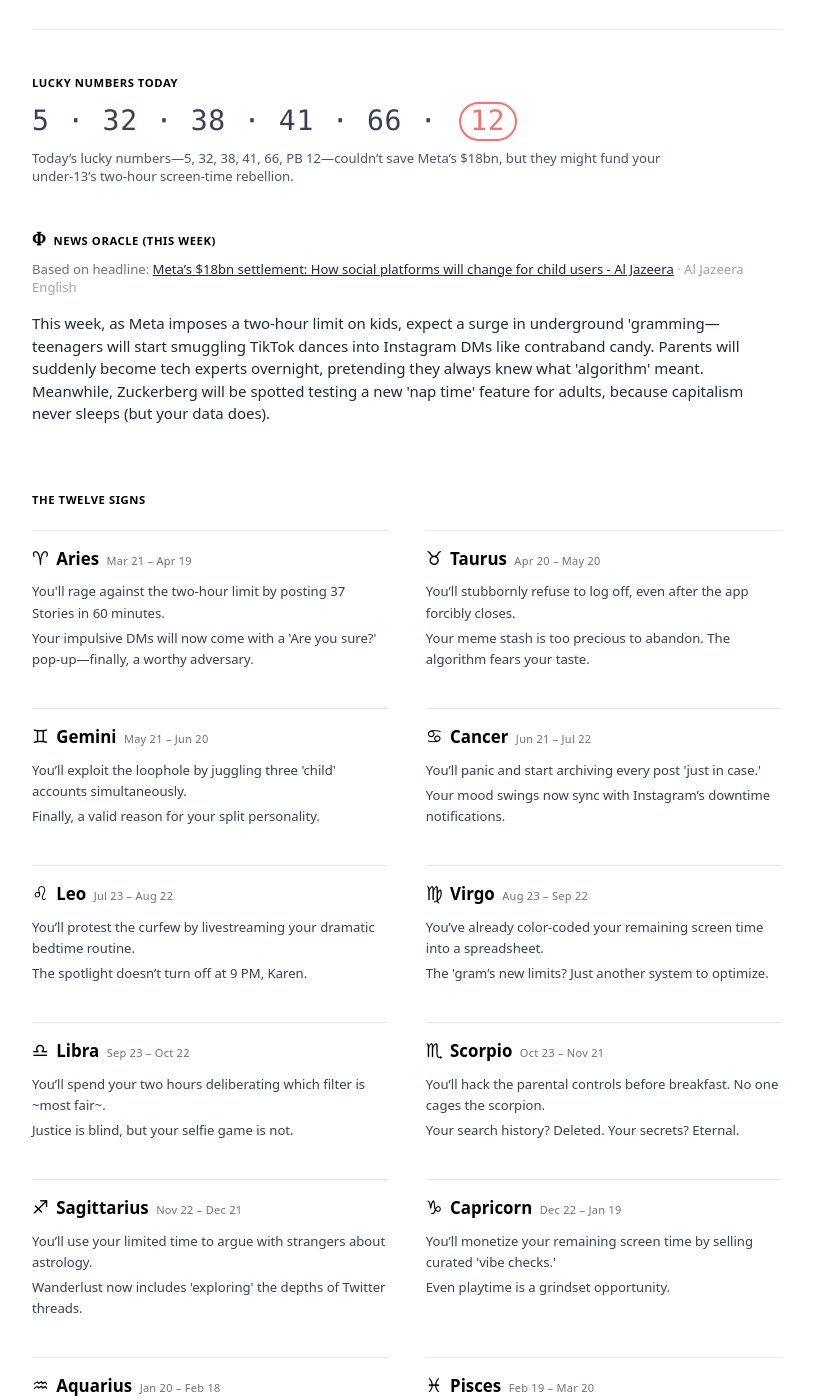
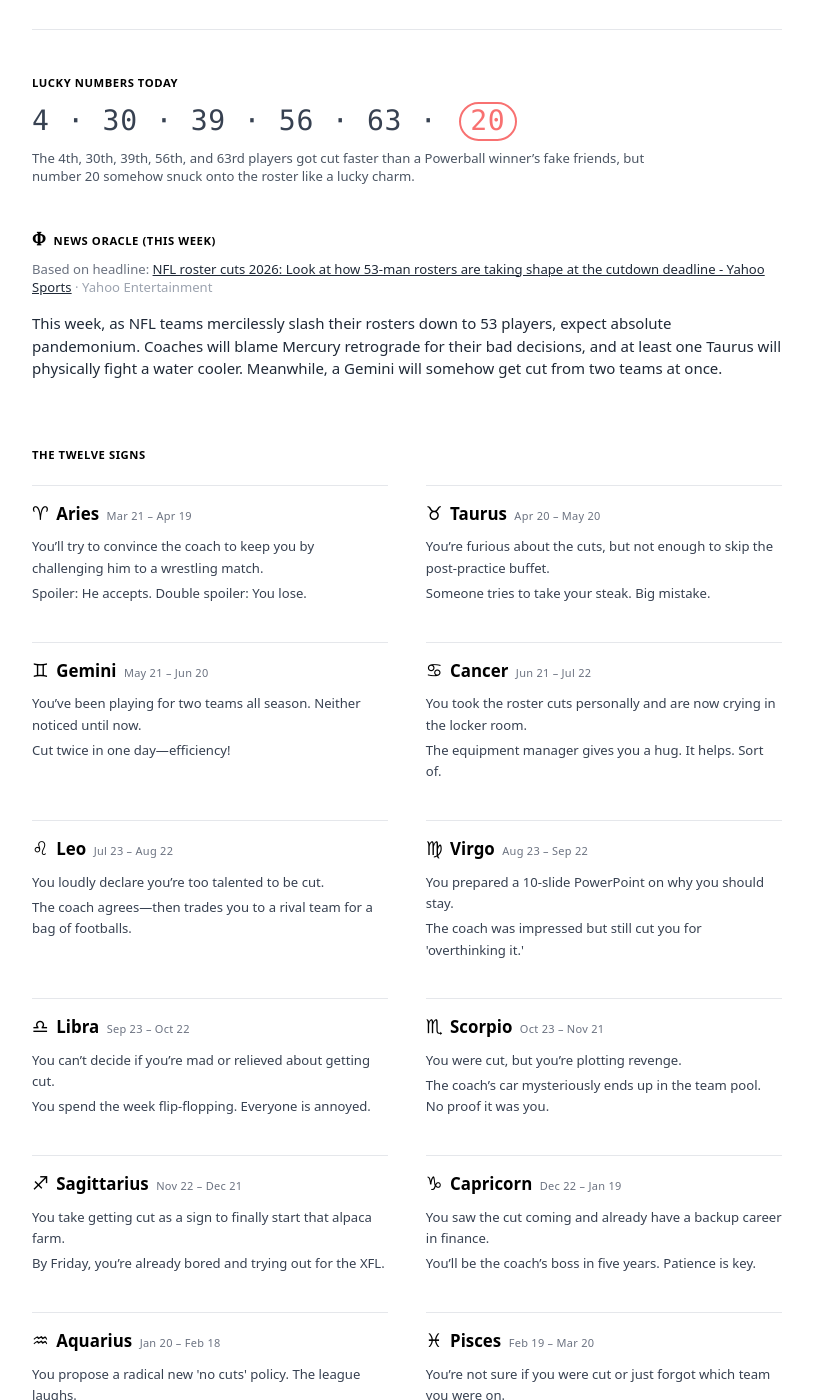
Before and after one commit to saldarji/darjix, a Jekyll site: the page built from horoscopes.html, in a window 1280 px wide and 1400 px high, scrolled down 193 px. Shown: the whole window, without its empty margins (233-1046 px from the left). Built offline with Jekyll 4.4.1, drawn with Linux system fonts in a browser that asks for light colours; some of the changed text lies outside the part shown.

Commit message:
🤖 Auto-update: Horoscopes - August 31, 2026

```diff
--- a/_data/horoscopes.json
+++ b/_data/horoscopes.json
@@ -1,98 +1,98 @@
 {
-  "page_title": "Meta's Timeout: Zodiac Edition",
-  "week_start_iso": "2026-08-28",
-  "week_label": "August 28, 2026",
-  "date_caption": "Created August 28, 2026 for the 35th week of 2026.",
-  "generated_at_iso": "2026-08-28T17:56:39Z",
+  "page_title": "NFL Cuts Chaos: Zodiac Edition",
+  "week_start_iso": "2026-08-31",
+  "week_label": "August 31, 2026",
+  "date_caption": "Created August 31, 2026 for the 36th week of 2026.",
+  "generated_at_iso": "2026-08-31T16:33:37Z",
   "news": {
-    "title": "Meta’s $18bn settlement: How social platforms will change for child users - Al Jazeera",
-    "source": "Al Jazeera English",
-    "url": "https://www.aljazeera.com/features/2026/8/27/metas-18bn-settlement-how-social-platforms-will-change-for-child-users"
+    "title": "NFL roster cuts 2026: Look at how 53-man rosters are taking shape at the cutdown deadline - Yahoo Sports",
+    "source": "Yahoo Entertainment",
+    "url": "https://sports.yahoo.com/nfl/article/nfl-roster-cuts-tracker-2026-53-man-due-sunday-as-rosters-take-shape-at-the-cutdown-deadline-160435884.html"
   },
-  "weekly_forecast": "This week, as Meta imposes a two-hour limit on kids, expect a surge in underground 'gramming—teenagers will start smuggling TikTok dances into Instagram DMs like contraband candy. Parents will suddenly become tech experts overnight, pretending they always knew what 'algorithm' meant. Meanwhile, Zuckerberg will be spotted testing a new 'nap time' feature for adults, because capitalism never sleeps (but your data does).",
+  "weekly_forecast": "This week, as NFL teams mercilessly slash their rosters down to 53 players, expect absolute pandemonium. Coaches will blame Mercury retrograde for their bad decisions, and at least one Taurus will physically fight a water cooler. Meanwhile, a Gemini will somehow get cut from two teams at once.",
   "signs": [
     {
       "name": "Aries",
       "lines": [
-        "You'll rage against the two-hour limit by posting 37 Stories in 60 minutes.",
-        "Your impulsive DMs will now come with a 'Are you sure?' pop-up—finally, a worthy adversary."
+        "You’ll try to convince the coach to keep you by challenging him to a wrestling match.",
+        "Spoiler: He accepts. Double spoiler: You lose."
       ]
     },
     {
       "name": "Taurus",
       "lines": [
-        "You’ll stubbornly refuse to log off, even after the app forcibly closes.",
-        "Your meme stash is too precious to abandon. The algorithm fears your taste."
+        "You’re furious about the cuts, but not enough to skip the post-practice buffet.",
+        "Someone tries to take your steak. Big mistake."
       ]
     },
     {
       "name": "Gemini",
       "lines": [
-        "You’ll exploit the loophole by juggling three 'child' accounts simultaneously.",
-        "Finally, a valid reason for your split personality."
+        "You’ve been playing for two teams all season. Neither noticed until now.",
+        "Cut twice in one day—efficiency!"
       ]
     },
     {
       "name": "Cancer",
       "lines": [
-        "You’ll panic and start archiving every post 'just in case.'",
-        "Your mood swings now sync with Instagram’s downtime notifications."
+        "You took the roster cuts personally and are now crying in the locker room.",
+        "The equipment manager gives you a hug. It helps. Sort of."
       ]
     },
     {
       "name": "Leo",
       "lines": [
-        "You’ll protest the curfew by livestreaming your dramatic bedtime routine.",
-        "The spotlight doesn’t turn off at 9 PM, Karen."
+        "You loudly declare you’re too talented to be cut.",
+        "The coach agrees—then trades you to a rival team for a bag of footballs."
       ]
     },
     {
       "name": "Virgo",
       "lines": [
-        "You’ve already color-coded your remaining screen time into a spreadsheet.",
-        "The 'gram’s new limits? Just another system to optimize."
+        "You prepared a 10-slide PowerPoint on why you should stay.",
+        "The coach was impressed but still cut you for 'overthinking it.'"
       ]
     },
     {
       "name": "Libra",
       "lines": [
-        "You’ll spend your two hours deliberating which filter is ~most fair~.",
-        "Justice is blind, but your selfie game is not."
+        "You can’t decide if you’re mad or relieved about getting cut.",
+        "You spend the week flip-flopping. Everyone is annoyed."
       ]
     },
     {
       "name": "Scorpio",
       "lines": [
-        "You’ll hack the parental controls before breakfast. No one cages the scorpion.",
-        "Your search history? Deleted. Your secrets? Eternal."
+        "You were cut, but you’re plotting revenge.",
+        "The coach’s car mysteriously ends up in the team pool. No proof it was you."
       ]
     },
     {
       "name": "Sagittarius",
       "lines": [
-        "You’ll use your limited time to argue with strangers about astrology.",
-        "Wanderlust now includes 'exploring' the depths of Twitter threads."
+        "You take getting cut as a sign to finally start that alpaca farm.",
+        "By Friday, you’re already bored and trying out for the XFL."
       ]
     },
     {
       "name": "Capricorn",
       "lines": [
-        "You’ll monetize your remaining screen time by selling curated 'vibe checks.'",
-        "Even playtime is a grindset opportunity."
+        "You saw the cut coming and already have a backup career in finance.",
+        "You’ll be the coach’s boss in five years. Patience is key."
       ]
     },
     {
       "name": "Aquarius",
       "lines": [
-        "You’ll invent a grassroots movement to overthrow the time limit.",
-        "Revolution looks like a pixelated meme—your followers will understand."
+        "You propose a radical new 'no cuts' policy. The league laughs.",
+        "You start a rogue football league in your backyard. It’s weird but fun."
       ]
     },
     {
       "name": "Pisces",
       "lines": [
-        "You’ll accidentally log into your 'secret fanfic account' during family time.",
-        "The algorithm knows you cried at that cat video. It always knows."
+        "You’re not sure if you were cut or just forgot which team you were on.",
+        "Either way, you’re off to nap by the ocean. Priorities."
       ]
     }
   ],
@@ -103,12 +103,12 @@
     "lucky_draw": "Powerball-style: five distinct 1–69 (sorted) plus one Powerball 1–26; snarky one-liner via same LLM."
   },
   "lucky_numbers": [
-    5,
-    32,
-    38,
-    41,
-    66,
-    12
+    4,
+    30,
+    39,
+    56,
+    63,
+    20
   ],
-  "lucky_numbers_comment": "Today’s lucky numbers—5, 32, 38, 41, 66, PB 12—couldn’t save Meta’s $18bn, but they might fund your under-13’s two-hour screen-time rebellion."
+  "lucky_numbers_comment": "The 4th, 30th, 39th, 56th, and 63rd players got cut faster than a Powerball winner’s fake friends, but number 20 somehow snuck onto the roster like a lucky charm."
 }
```
